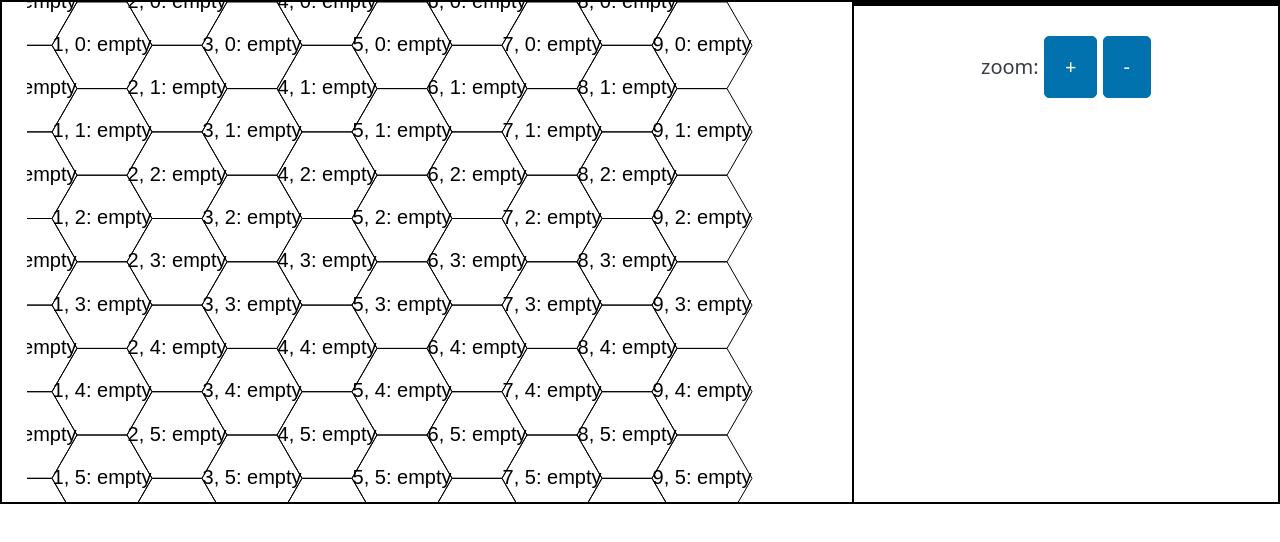
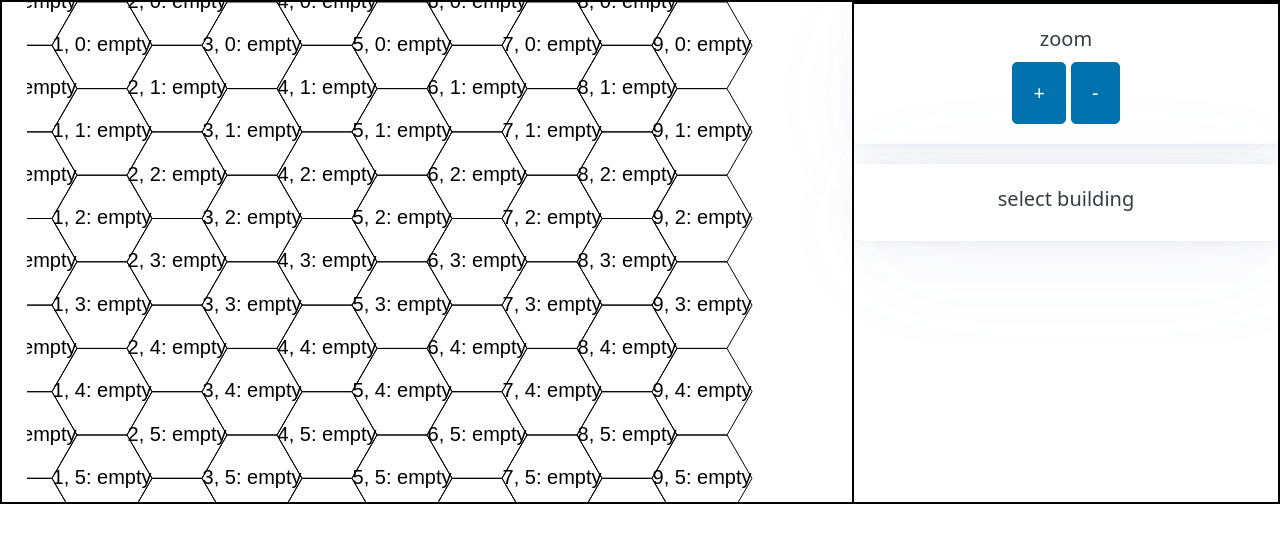
Before and after one commit to rami-droid/hex-mining-game, a plain HTML site: page index.html in a window 1280 px wide. Drawn offline with nearby package versions, Linux system fonts and the light colour scheme.

Commit message:
update ui

```diff
--- a/index.html
+++ b/index.html
@@ -20,11 +20,14 @@
 
                 <div class="UI1">
                     <div id="resourceCounter"></div>
-                    <div></div>
-                    <br>
+                    <article>
+                        <label for="zooming">zoom</label> <button id="zoomIn">+</button>
+                        <button id="zoomOut">-</button>
+                    </article>
 
-                    zoom: <button id="zoomIn">+</button>
-                    <button id="zoomOut">-</button>
+                    <article>
+                        <label for="buildingCarousel">select building</label>
+                    </article>
                 </div>
                 <footer></footer>
             </div>
```
